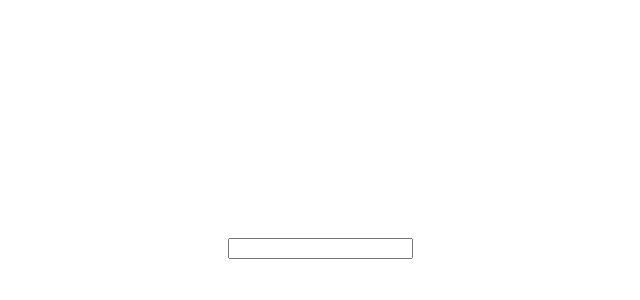
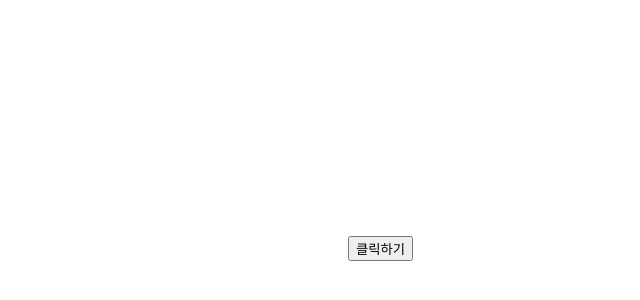
Before and after one commit to SongChangseok/vue-study, a Vue app: page / in a window 1280 px wide. Shown: the part 152-452 px from the top of the page, without its empty margins (227-867 px from the left). Built offline with nearby package versions, Linux system fonts and the light colour scheme.

Commit message:
루트 엘리먼트를 렌더링하면 fall through 속성이 자동으로 추가된다.

```diff
--- a/src/App.vue
+++ b/src/App.vue
@@ -1,10 +1,7 @@
 <script setup>
-import { ref } from 'vue'
-import Modifiers from './components/Modifiers/Modifiers.vue'
-
-const myText = ref('')
+import FallThrough from './components/FallThrough/index.vue'
 </script>
 
 <template>
-  <Modifiers v-model:title-value.capitalize="myText" />
+  <FallThrough />
 </template>
--- /dev/null
+++ b/src/components/FallThrough/MyButton.vue
@@ -0,0 +1,3 @@
+<template>
+  <button class="large">클릭하기</button>
+</template>
--- /dev/null
+++ b/src/components/FallThrough/index.vue
@@ -0,0 +1,13 @@
+<!--
+    "폴스루(fallthrough: 대체) 속성"은 컴포넌트에 전달되는 속성 또는 v-on 이벤트 리스너 이지만,
+    이것을 받는 컴포넌트의 props 또는 emits에서 명시적으로 선언되지 않은 속성입니다.
+    일반적인 예로는 class, style, id 속성이 있습니다.
+-->
+
+<script setup>
+import MyButton from './MyButton.vue'
+</script>
+
+<template>
+  <MyButton class="btn" />
+</template>
```
